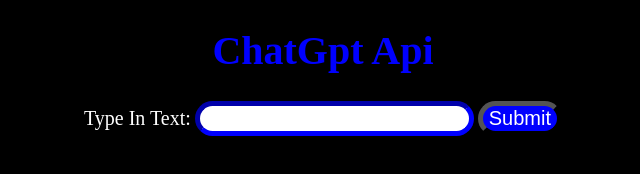
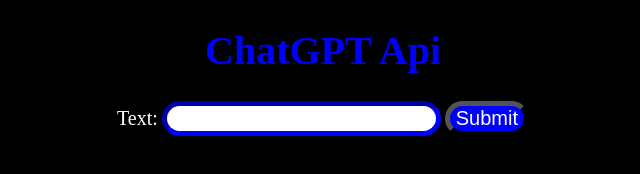
Before and after one commit to huyremy/ChatGPT-JS, a plain HTML site: page index.html in a window 1280 px wide. Shown: the whole page, without its empty margins (317-957 px from the left). Drawn offline with Linux system fonts and the light colour scheme.

Commit message:
Update index.html

```diff
--- a/index.html
+++ b/index.html
@@ -10,9 +10,9 @@
   </head>
 
   <body>
-    <h1>ChatGpt Api</h1>
+    <h1>ChatGPT Api</h1>
     <form>
-      <label>Type In Text:</label>
+      <label>Text:</label>
       <input type="text" id="user-prompt" />
       <button type="button" onclick="getQuote()" id="submit-button">
         Submit
```
